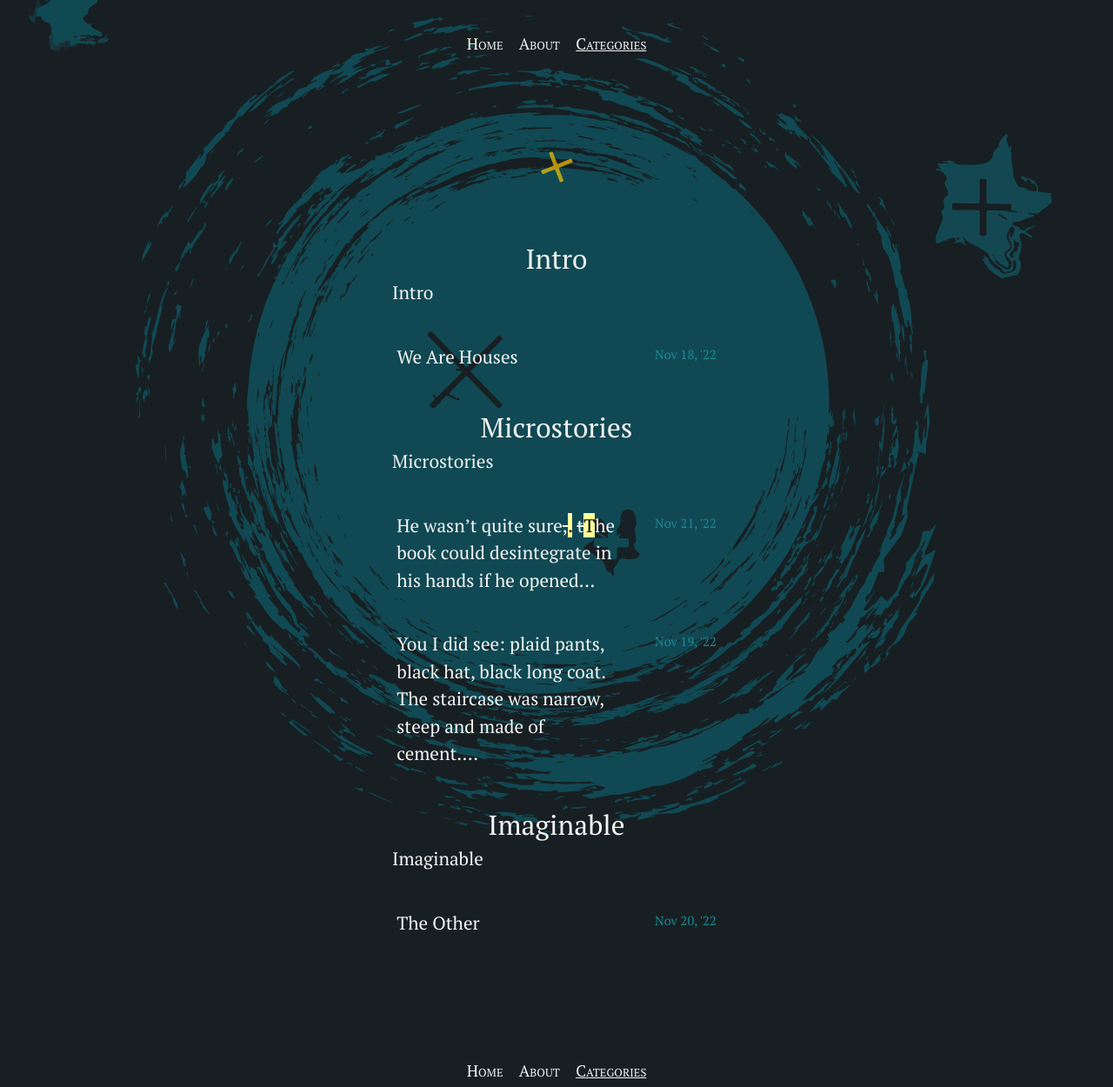
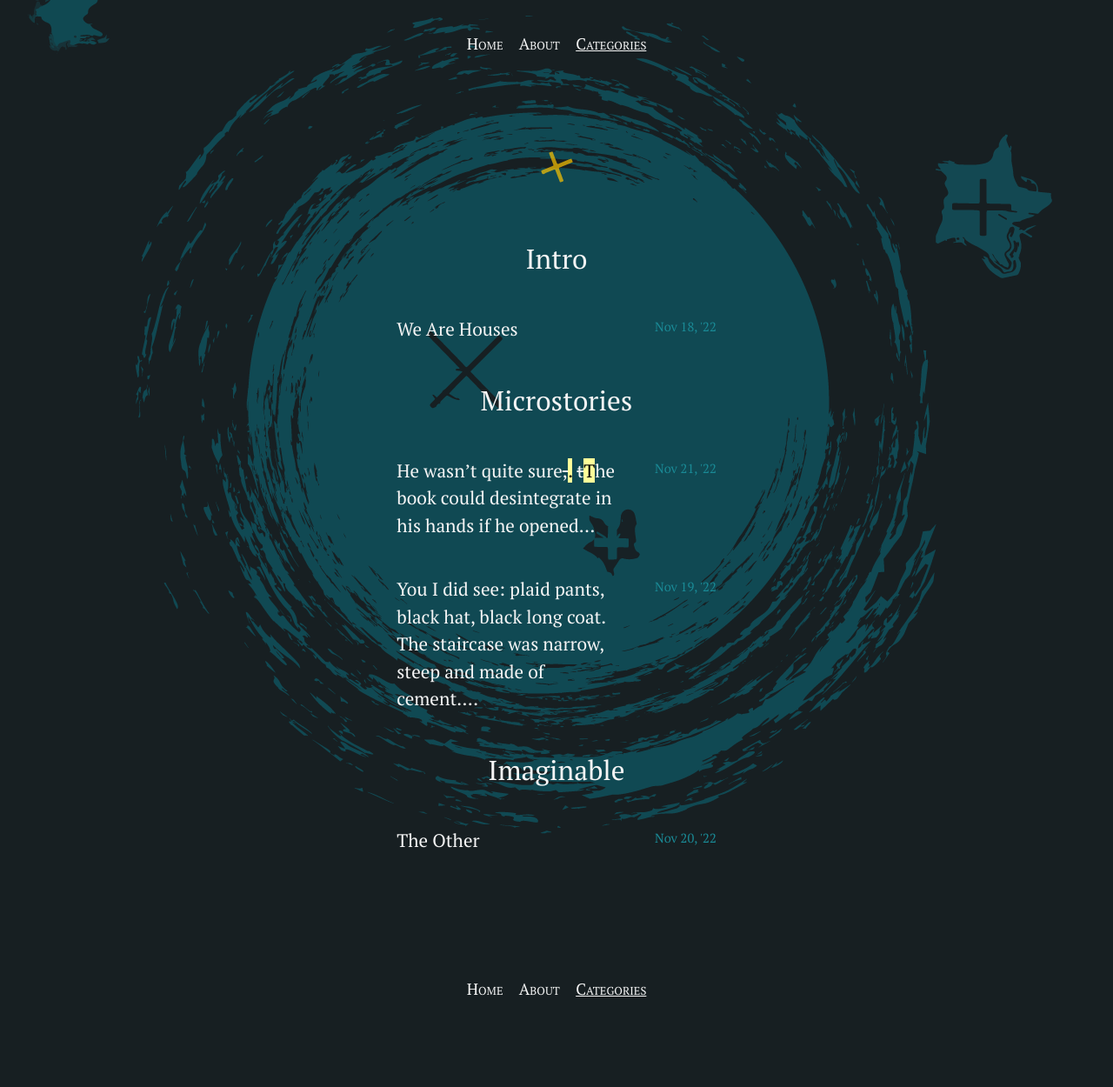
Before and after one commit to silvialohrmann/editorial, a Jekyll site: the page built from categories.html, in a window 1280 px wide. Shown: the whole page at 87% size. Built offline with Jekyll 4.4.1, drawn with Linux system fonts in a browser that asks for light colours; after the commit the page ends 1156 px from its top, so only the background shows below that.

Commit message:
Update categories.html

```diff
--- a/categories.html
+++ b/categories.html
@@ -12,7 +12,9 @@ description: A very simple way to add structured data to a page.
     {% capture category_name %}{{ category | first }}{% endcapture %}
     <div id="{{ category_name }}"></div>
     <h3 class="category-head">{{ category_name | slugize }}</h3>
-    <p> {{ category_name | slugize }} </p>
+    {% for title in site.titles %}
+    <p> {{ title_name | slugize }} </p>
+    {% endfor %}
    <ul class="post-list">
     {% for post in site.categories[category_name] %}
     {% include post-list-item.html %}
```
